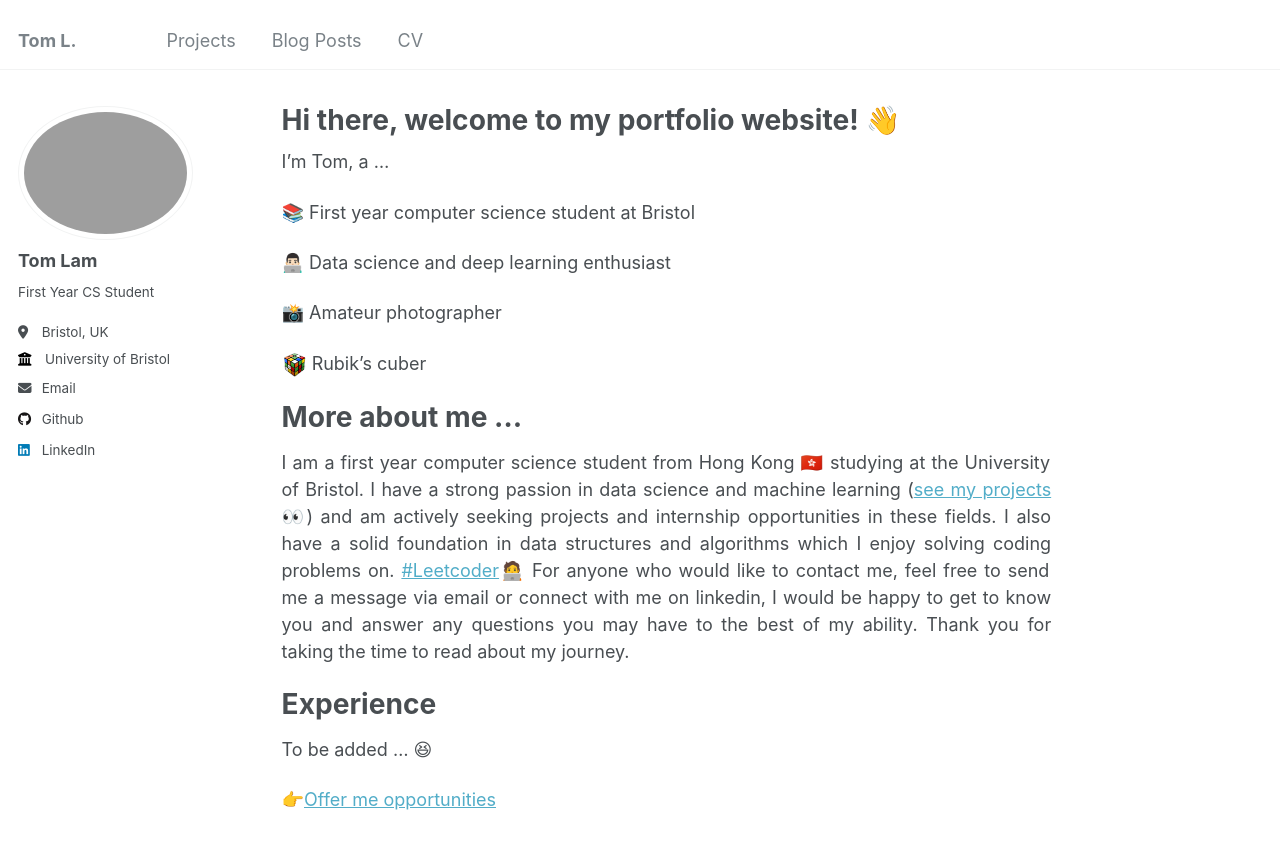
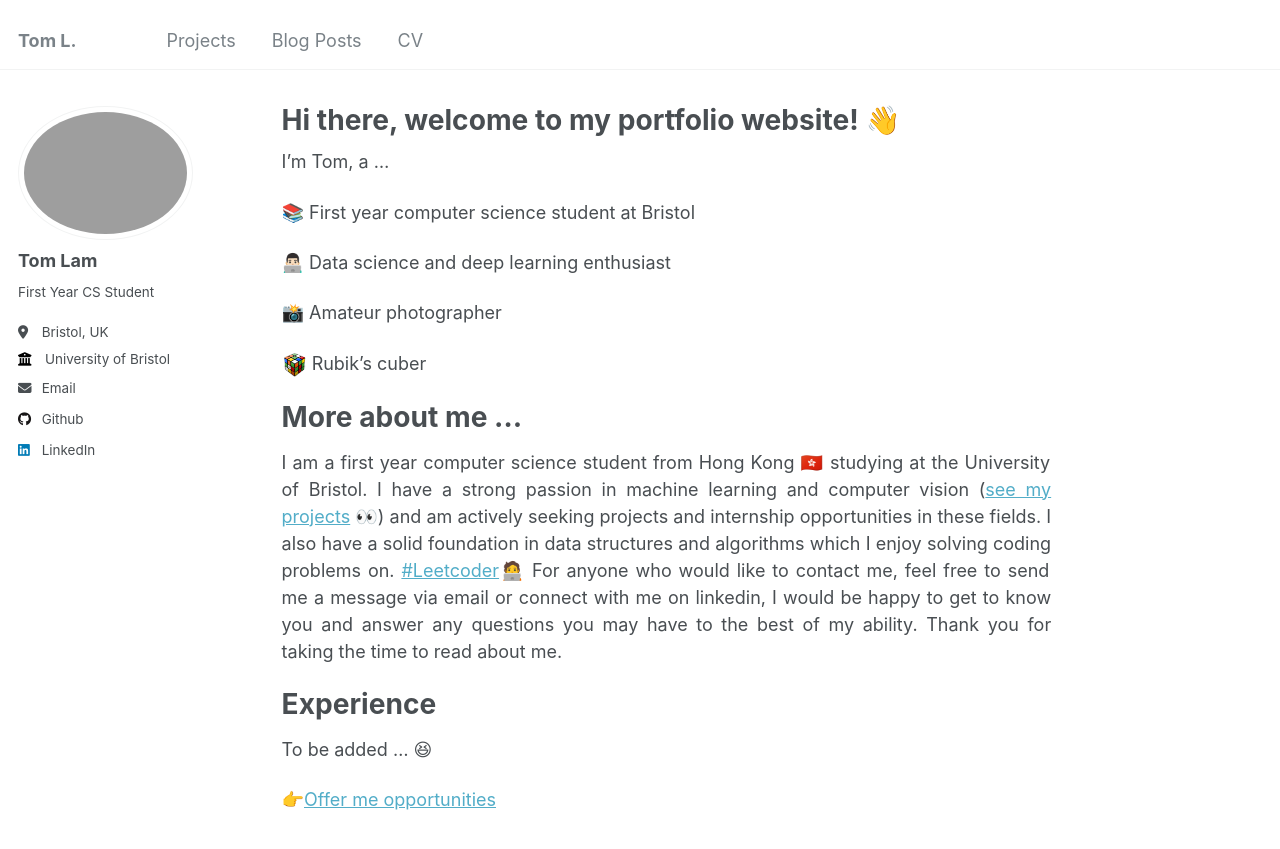
Before and after one commit to T0mLam/t0mlam.github.io, a Jekyll site: the page built from _pages/about.md, in a window 1280 px wide and 900 px high. Shown: the top 849 px of the window. Built offline with Jekyll 4.4.1, drawn with Linux system fonts in a browser that asks for light colours; a script that is not in the unit is left out.

Commit message:
update blog

```diff
--- a/_includes/head/custom.html
+++ b/_includes/head/custom.html
@@ -2,6 +2,7 @@
 
 <!-- start custom head snippets -->
 
+<!--
 <link rel="apple-touch-icon" sizes="57x57" href="{{ base_path }}/images/apple-touch-icon-57x57.png?v=M44lzPylqQ">
 <link rel="apple-touch-icon" sizes="60x60" href="{{ base_path }}/images/apple-touch-icon-60x60.png?v=M44lzPylqQ">
 <link rel="apple-touch-icon" sizes="72x72" href="{{ base_path }}/images/apple-touch-icon-72x72.png?v=M44lzPylqQ">
@@ -21,6 +22,16 @@
 <meta name="msapplication-TileColor" content="#000000">
 <meta name="msapplication-TileImage" content="{{ base_path }}/images/mstile-144x144.png?v=M44lzPylqQ">
 <meta name="msapplication-config" content="{{ base_path }}/images/browserconfig.xml?v=M44lzPylqQ">
+<meta name="theme-color" content="#ffffff">
+-->
+
+<link rel="apple-touch-icon" sizes="180x180" href="{{ base_path }}/images/favicon_package/apple-touch-icon.png?=v2">
+<link rel="icon" type="image/png" sizes="32x32" href="{{ base_path }}/images/favicon_package/favicon-32x32.png?=v2">
+<link rel="icon" type="image/png" sizes="16x16" href="{{ base_path }}/images/favicon_package/favicon-16x16.png?=v2">
+<link rel="manifest" href="{{ base_path }}/images/favicon_package/site.webmanifest?=v2">
+<link rel="shortcut icon" type="image/x-icon" href="{{ base_path }}/images/favicon_package/favicon.ico?=v2">
+<link rel="mask-icon" href="{{ base_path }}/images/favicon_package/safari-pinned-tab.svg?=v2" color="#00aba9">
+<meta name="msapplication-TileColor" content="#00aba9">
 <meta name="theme-color" content="#ffffff">
 <link rel="stylesheet" href="{{ base_path }}/assets/css/academicons.css"/>
 
--- a/_pages/about.md
+++ b/_pages/about.md
@@ -20,7 +20,7 @@ I'm Tom, a ...
 
 # More about me ...
 
-I am a first year computer science student from Hong Kong 🇭🇰 studying at the University of Bristol. I have a strong passion in data science and machine learning ([see my projects](https://t0mlam.github.io/projects/) 👀) and am actively seeking projects and internship opportunities in these fields.  I also have a solid foundation in data structures and algorithms which I enjoy solving coding problems on. [#Leetcoder](https://leetcode.com/u/TomLam1129/)🧑‍💻 For anyone who would like to contact me, feel free to send me a message via email or connect with me on linkedin, I would be happy to get to know you and answer any questions you may have to the best of my ability. Thank you for taking the time to read about my journey.
+I am a first year computer science student from Hong Kong 🇭🇰 studying at the University of Bristol. I have a strong passion in machine learning and computer vision ([see my projects](https://t0mlam.github.io/projects/) 👀) and am actively seeking projects and internship opportunities in these fields.  I also have a solid foundation in data structures and algorithms which I enjoy solving coding problems on. [#Leetcoder](https://leetcode.com/u/TomLam1129/)🧑‍💻 For anyone who would like to contact me, feel free to send me a message via email or connect with me on linkedin, I would be happy to get to know you and answer any questions you may have to the best of my ability. Thank you for taking the time to read about me.
 
 # Experience
 
```
Also changed, not shown: _pages/projects.md (+1 -1 lines), _posts/2024-08-31-advice-and-insights-for-the-warwick-ifp-cs-pathway.md (+22 -16 lines), images/favicon_package/browserconfig.xml (added, +9 -0 lines), images/favicon2.ico (renamed from images/favicon.ico), images/favicon_package/android-chrome-192x192.png (added), images/favicon_package/android-chrome-384x384.png (added), images/favicon_package/apple-touch-icon.png (added), images/favicon_package/favicon-16x16.png (added), images/favicon_package/favicon-32x32.png (added), images/favicon_package/favicon.ico (added), images/favicon_package/mstile-150x150.png (added), images/favicon_package/safari-pinned-tab.svg (added), images/favicon_package/site.webmanifest (added).
